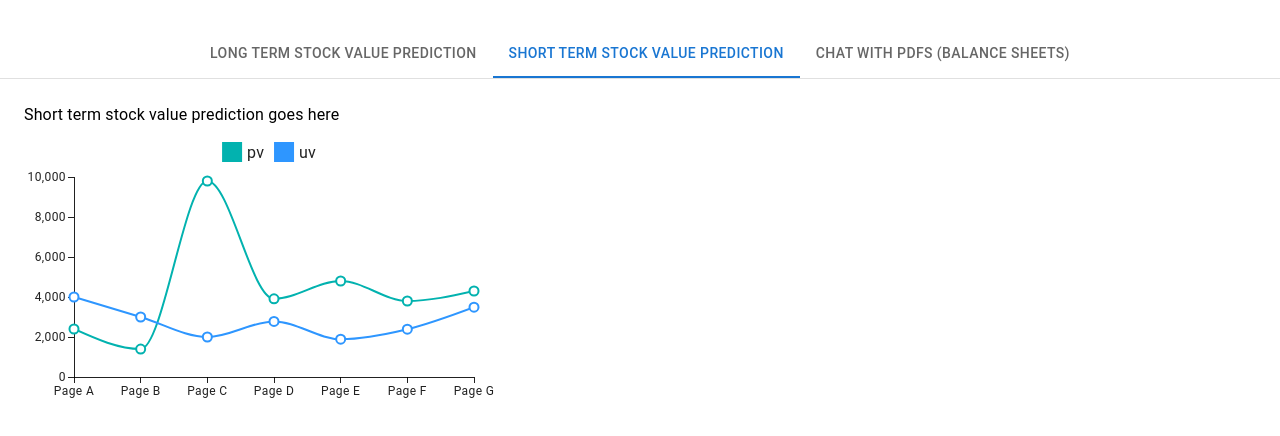
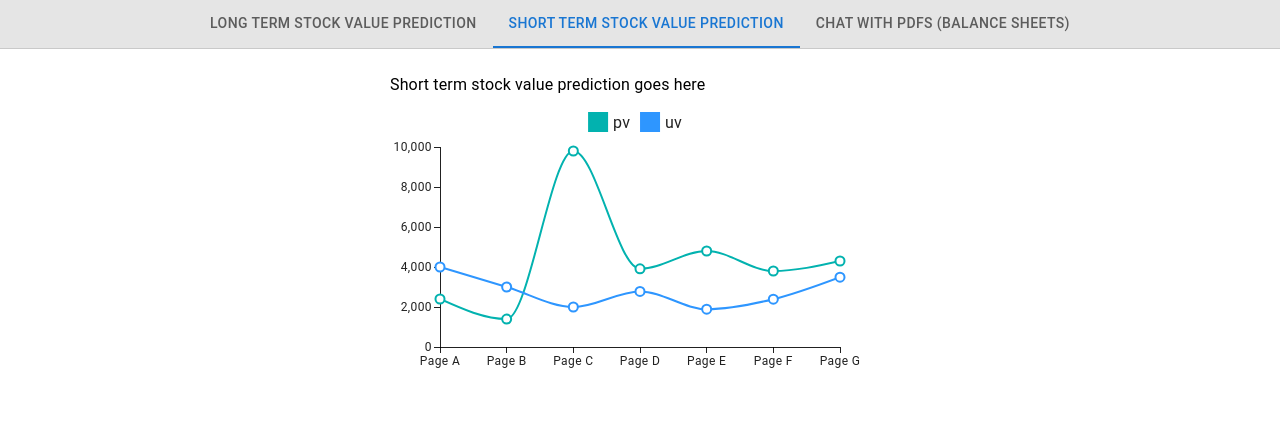
Before and after one commit to mladen/quant-level, a React (Create React App) app: page / in a window 1280 px wide. Both pictures are taken after a click on the tab "SHORT TERM STOCK VALUE PREDICTION". Shown: the top 436 px of the page. Built offline with nearby package versions, Linux system fonts and the light colour scheme.

Commit message:
Refactors UI layout and adds styling improvements

```diff
--- a/src/App.css
+++ b/src/App.css
@@ -6,7 +6,7 @@
 
 .App {
   font-family: Arial, sans-serif;
-  padding-top: 30px;
+  /* padding-top: 30px; */
 }
 
 .column {
--- a/src/App.js
+++ b/src/App.js
@@ -166,7 +166,13 @@ function App() {
   return (
     <div className="App">
       <Box sx={{ width: "100%" }}>
-        <Box sx={{ borderBottom: 1, borderColor: "divider" }}>
+        <Box
+          sx={{
+            borderBottom: 1,
+            borderColor: "divider",
+            background: "#e5e5e5",
+          }}
+        >
           <Tabs
             value={value}
             onChange={handleChange}
@@ -235,8 +241,14 @@ function App() {
           />
         </CustomTabPanel>
         <CustomTabPanel value={value} index={1}>
-          Short term stock value prediction goes here
-          <LineChart />
+          <div className="three-column-container">
+            <div className="column"></div>
+            <div className="column">
+              Short term stock value prediction goes here
+              <LineChart />
+            </div>
+            <div className="column"></div>
+          </div>
         </CustomTabPanel>
         <CustomTabPanel value={value} index={2}>
           Chat with PDF goes here, maybe, just maybe... :)
```
